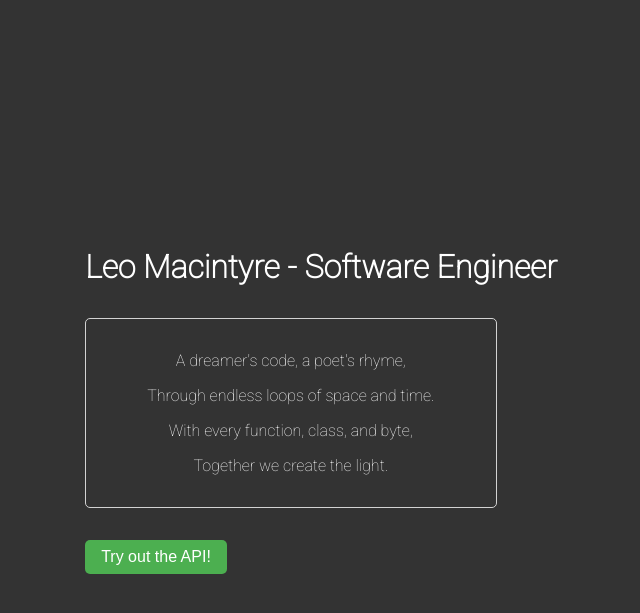
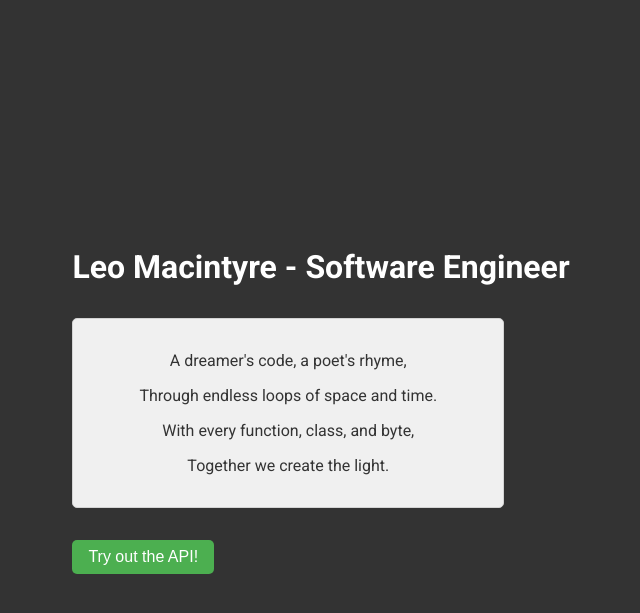
Before and after one commit to leomac81/API.fastapi, a FastAPI app: page / in a window 1280 px wide. Shown: the top 613 px of the page, without its empty margins (319-959 px from the left). Run offline with FastAPI, Linux system fonts and the light colour scheme; parts of the project's set-up code (start-up, migrations or seed data) failed here and were passed over.

Commit message:
frontend background and structure

```diff
--- a/static/styles.css
+++ b/static/styles.css
@@ -1,3 +1,5 @@
+@import url('https://fonts.googleapis.com/css2?family=Roboto:wght@400;700&display=swap');
+
 body {
   font-family: 'Roboto', sans-serif;
   background-color: #333;
@@ -32,6 +34,8 @@ body {
   margin-bottom: 2rem;
   max-width: 80%;
   text-align: center;
+  background-color: #f0f0f0;
+  color: #333;
 }
 
 .api-button {
```
Also changed, not shown: .github/workflows/build-deploy.yaml. Lines whose indentation alone changed are shown as unchanged.
